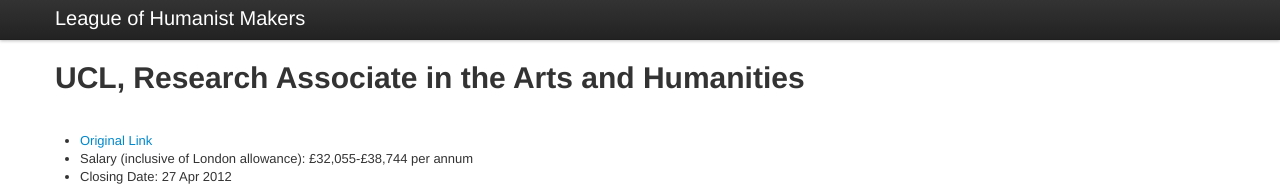
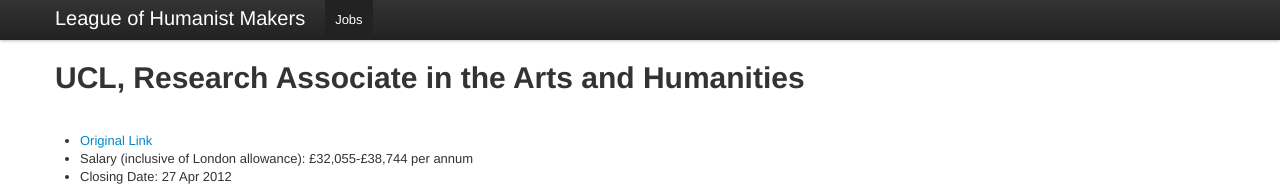
Before and after one commit to lofhm/DH-Job-Archive, a Jekyll site: the page built from _posts/2012-02-20-University-College-London-Research-Associate.markdown, in a window 1280 px wide. Shown: the top 190 px of the page. Built offline with Jekyll 4.4.1, drawn with Linux system fonts in a browser that asks for light colours.

Commit message:
more bootstrap tweaking

```diff
--- a/_layouts/default.html
+++ b/_layouts/default.html
@@ -34,7 +34,7 @@
           <div class="nav-collapse">
             <ul class="nav">
               <li class="active">
-                <a href="jobs.lofhm.org">Jobs</a>
+                <a href="http://jobs.lofhm.org">Jobs</a>
               </li>
             </ul>
           </div><!--/.nav-collapse -->
--- a/_layouts/listing.html
+++ b/_layouts/listing.html
@@ -32,6 +32,12 @@
           </a>
           <a class="brand" href="http://www.lofhm.org">League of Humanist Makers</a>
           <div class="nav-collapse">
+              <ul class="nav">
+                <li class="active">
+                  <a href="http://jobs.lofhm.org">Jobs</a>
+                </li>
+              </ul>
+
           </div><!--/.nav-collapse -->
         </div>
       </div>
```
